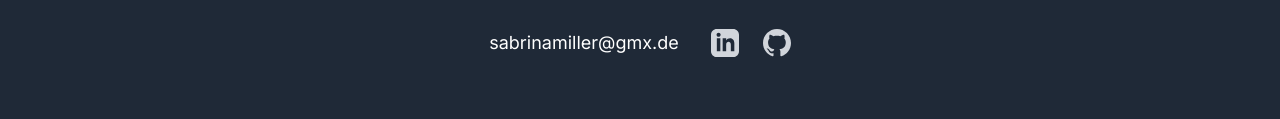
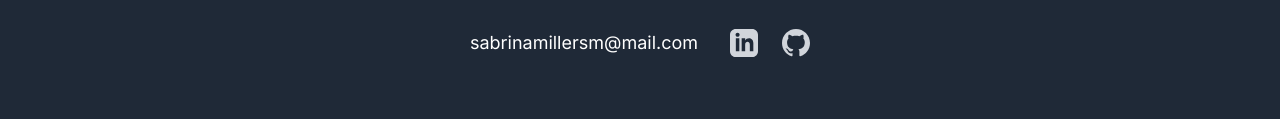
Before and after one commit to SabrinaMillerSM/Portfolio_projects, a plain HTML site: page index.html in a window 1280 px wide. Shown: the part 4186-4305 px from the top of the page. Drawn offline with nearby package versions, Linux system fonts and the light colour scheme.

Commit message:
Update email address

```diff
--- a/index.html
+++ b/index.html
@@ -718,7 +718,7 @@
                     I'm eager to discuss how my skills and passions can contribute to innovative, human-centered design. Feel free to reach out.
                 </p>
                 <div class="flex flex-col md:flex-row justify-center items-center space-y-4 md:space-y-0 md:space-x-8">
-                    <a href="mailto:sabrinamiller@gmx.de" class="text-lg hover:text-blue-300 transition">sabrinamiller@gmx.de</a>
+                    <a href="mailto:sabrinamillersm@mail.com" class="text-lg hover:text-blue-300 transition">sabrinamillersm@mail.com</a>
                     <div class="flex space-x-6">
                         <a href="https://www.linkedin.com/in/sabrina-miller-sm" target="_blank" class="text-gray-300 hover:text-white transition">
                             <svg class="w-7 h-7" fill="currentColor" viewBox="0 0 24 24" aria-hidden="true"><path d="M19 0h-14c-2.761 0-5 2.239-5 5v14c0 2.761 2.239 5 5 5h14c2.762 0 5-2.239 5-5v-14c0-2.761-2.238-5-5-5zm-11 19h-3v-11h3v11zm-1.5-12.268c-.966 0-1.75-.79-1.75-1.764s.784-1.764 1.75-1.764 1.75.79 1.75 1.764-.783 1.764-1.75 1.764zm13.5 12.268h-3v-5.604c0-3.368-4-3.113-4 0v5.604h-3v-11h3v1.765c1.396-2.586 7-2.777 7 2.476v6.759z"/></svg>
```
